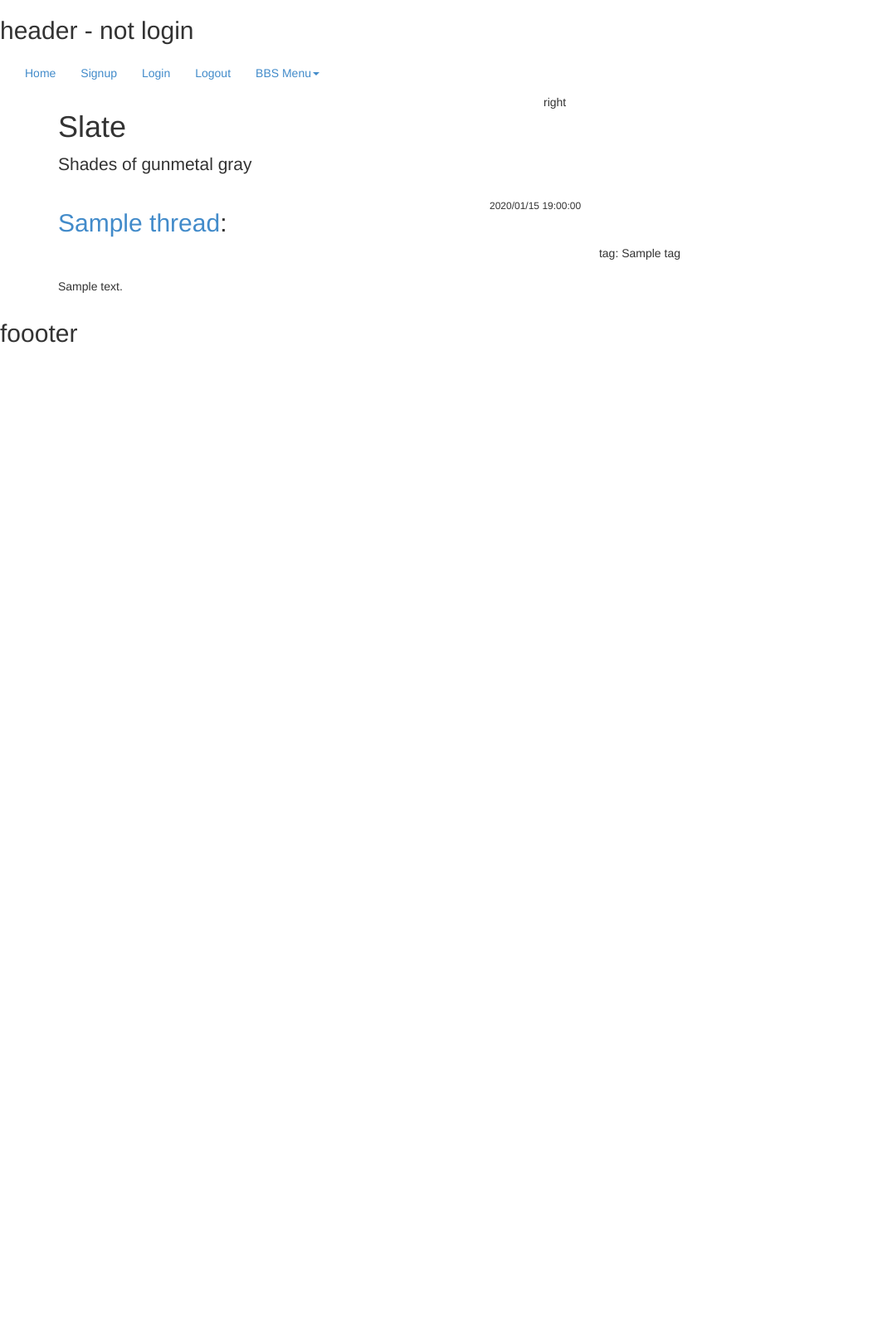
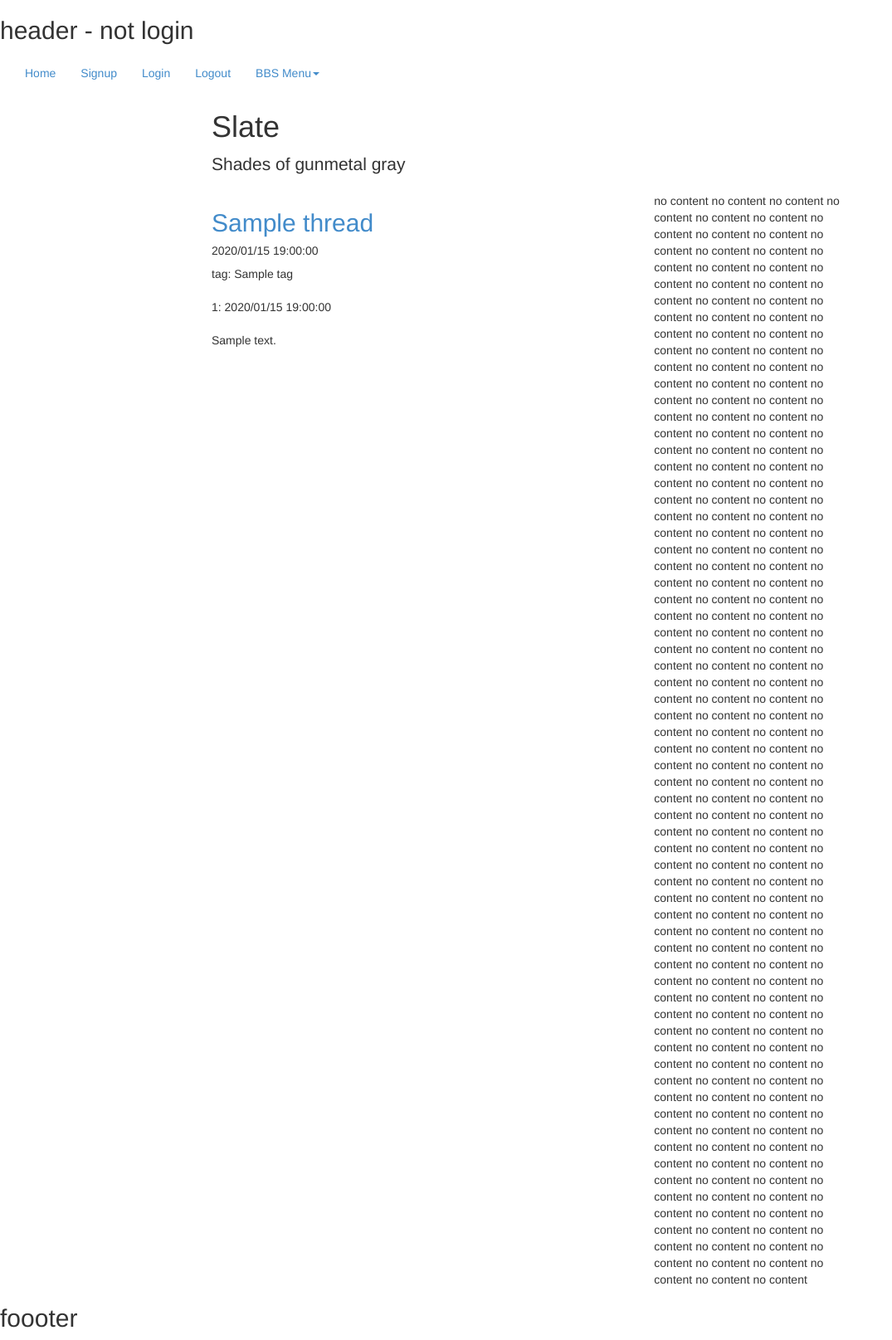
Before and after one commit to altnight/django-bbs-lesson, a Django app: page /bbs/thread/1 in a window 1280 px wide. Shown: the whole page at 83% size, without its empty margins (0-1075 px from the left). Before the commit the page ends 413 px from the top, so only its background shows below. Run offline with Django 3.2, Linux system fonts and the light colour scheme; tables that the repository leaves empty hold one stand-in row (values such as "Sample post"); parts of the project's set-up code (start-up, migrations or seed data) failed here and were passed over; some libraries are stand-ins or nearby versions.

Commit message:
progress template

```diff
--- /dev/null
+++ b/statics/css/main.css
@@ -0,0 +1,13 @@
+#outer {
+  width: 800px;
+}
+
+.content {
+  background-color: #dfdfdf;
+}
+
+.comment {
+  margin: 20px 0px;
+}
+
+.sidebar {}
--- a/templates/base.html
+++ b/templates/base.html
@@ -8,6 +8,7 @@
 
   <!-- Bootstrap -->
   <link href="{{ STATIC_URL }}vendor/bootstrap-3.1.1/css/bootstrap.min.css" rel="stylesheet">
+  <link href="{{ STATIC_URL }}css/main.css" rel="stylesheet">
 
   <!-- HTML5 Shim and Respond.js IE8 support of HTML5 elements and media queries -->
   <!-- WARNING: Respond.js doesn't work if you view the page via file:// -->
@@ -41,14 +42,14 @@
 </div>
 
 {% block content %}
-<div class="container">
+<div class="container" id="outer">
 
   <div class="row">
     <div class="col-lg-6">
       <h1>Slate</h1>
       <p class="lead">Shades of gunmetal gray</p>
     </div>
-    <div class="col-lg-6">right</div>
+    <div class="col-lg-6"></div>
   </div>
 
   <div class="row">
--- a/templates/bbs/thread.html
+++ b/templates/bbs/thread.html
@@ -4,16 +4,9 @@
 
 <div class="row">
   <div class="col-lg-6">
-    <h2><a href="{{ thread.get_absolute_url }}">{{ thread.name }}</a>: </h2>
-  </div>
-  <div class="col-lg-2"></div>
-  <div class="col-lg-4"><h6>{{ thread.created_at|date:"Y/m/d H:i:s" }}</h6></div>
-</div>
-
-<div class="row">
-  <div class="col-lg-6"></div>
-  <div class="col-lg-6">
-  <p class="pull-right">
+    <h2><a href="{{ thread.get_absolute_url }}">{{ thread.name }}</a></h2>
+    <h5>{{ thread.created_at|date:"Y/m/d H:i:s" }}</h6>
+    <span>
     {% if thread.tags %}
     tag:
     {% for tag in thread.tags %}
@@ -22,27 +15,34 @@
     {% else %}
       no tags
     {% endif %}
-  </p>
+    </span>
   </div>
+  <div class="col-lg-6"></div>
 </div>
 
 <div class="row">
   <div class="col-lg-4">
-  <p class="pull-right">
-
   {% if thread.comments %}
   {% for comment in thread.comments %}
-  <p>
+  <p class="comment">
+    {{ comment.id }}: {{ comment.created_at|date:"Y/m/d H:i:s" }}
     {{ comment.body|linebreaks }}
   </p>
   {% endfor %}
   {% else %}
     no comments
   {% endif %}
-
-  </p>
   </div>
   <div class="col-lg-8"></div>
 </div>
 
 {% endblock %}
+
+{% block sidebar %}
+no content no content no content no content no content no content no content no content no content no content no content no content no content no content no content no content no content no content no content no content no content no content no content no content no content no content no content no content no content no content no content no content no content
+no content no content no content no content no content no content no content no content no content no content no content no content no content no content no content no content no content no content no content no content no content no content no content no content no content no content no content no content no content no content no content no content no content
+no content no content no content no content no content no content no content no content no content no content no content no content no content no content no content no content no content no content no content no content no content no content no content no content no content no content no content no content no content no content no content no content no content
+no content no content no content no content no content no content no content no content no content no content no content no content no content no content no content no content no content no content no content no content no content no content no content no content no content no content no content no content no content no content no content no content no content
+no content no content no content no content no content no content no content no content no content no content no content no content no content no content no content no content no content no content no content no content no content no content no content no content no content no content no content no content no content no content no content no content no content
+no content no content no content no content no content no content no content no content no content no content no content no content no content no content no content no content no content no content no content no content no content no content no content no content no content no content no content no content no content no content no content no content no content
+{% endblock %}
```
Lines whose indentation alone changed are shown as unchanged.
